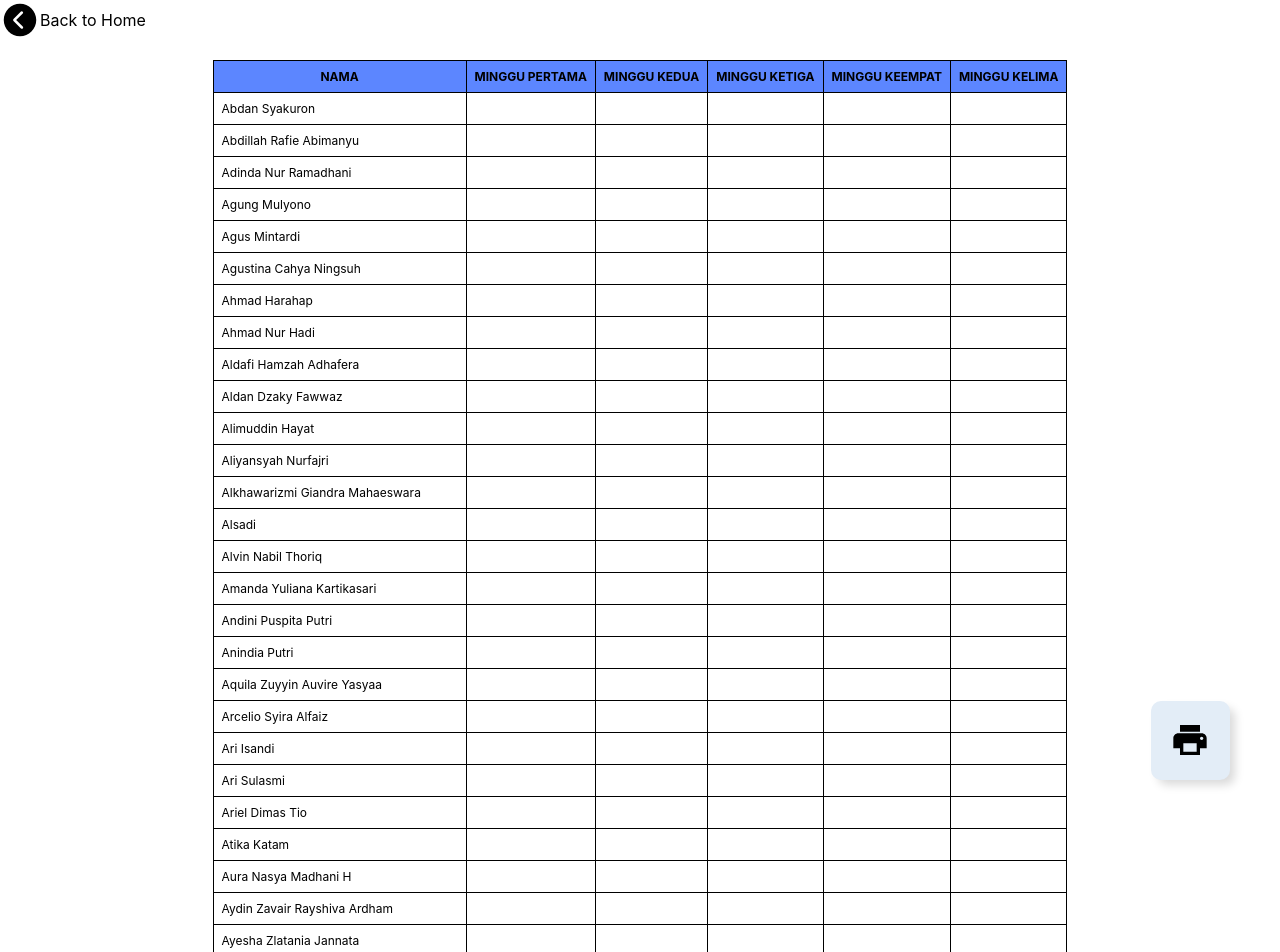
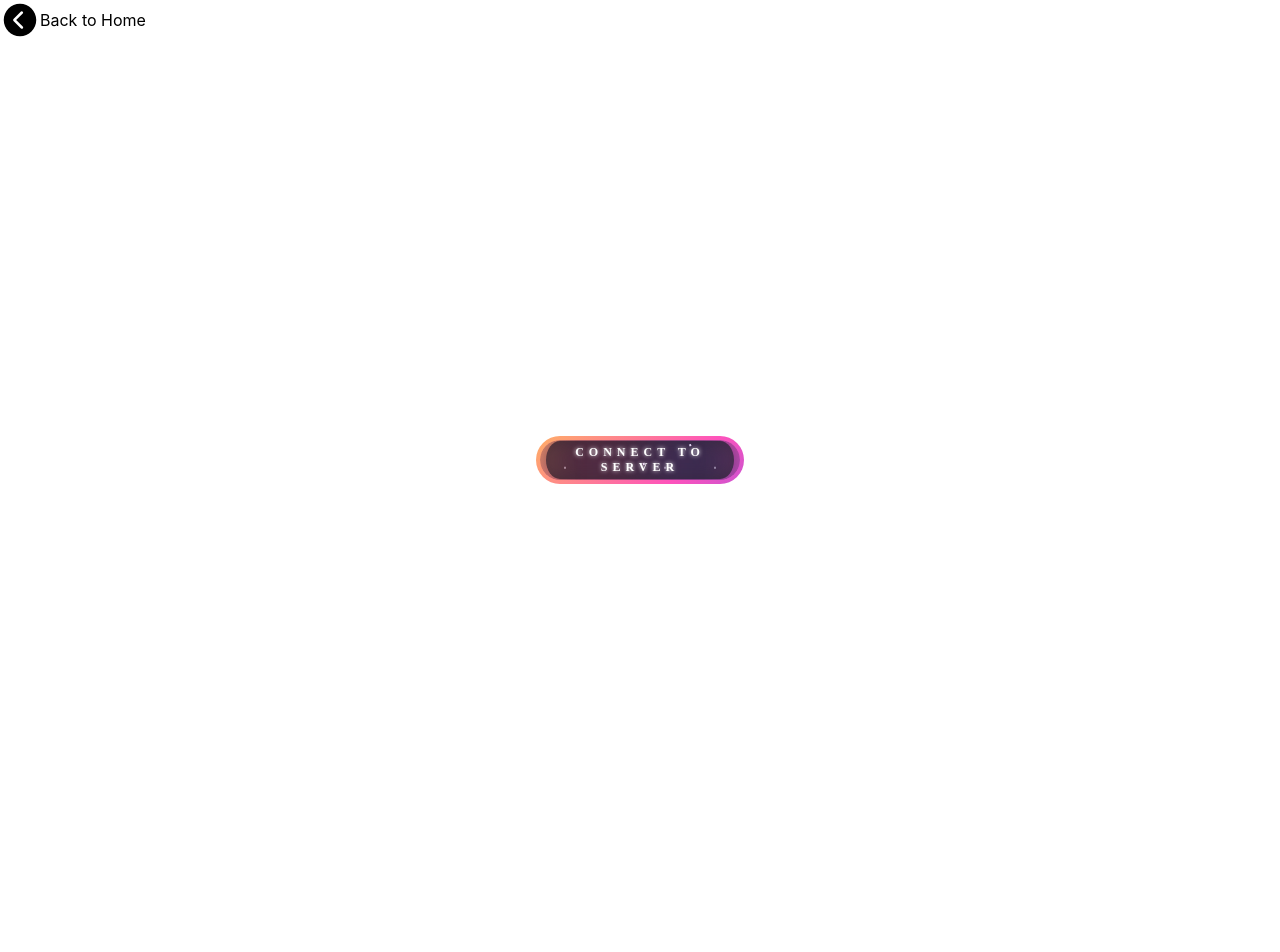
Before and after one commit to candrasdkd/kelapadua, a React (Create React App) app: page /sensus/1 in a window 1280 px wide. Shown: the top 952 px of the page. After the commit the page ends 860 px from the top, so only its background shows below. Built offline with nearby package versions, Linux system fonts and the light colour scheme.

Commit message:
add new table and logix

```diff
--- a/src/components/tableSensus.tsx
+++ b/src/components/tableSensus.tsx
@@ -2,20 +2,81 @@ import React, { LegacyRef, forwardRef } from 'react';
 
 interface TableProps {
     data: Array<any>;
+    kelompok: string | undefined,
     ref: LegacyRef<HTMLTableElement> | undefined;
 }
 
-const CustomTable: React.FC<TableProps> = forwardRef(({ data }, ref) => {
+const CustomTable: React.FC<TableProps> = forwardRef(({ data, kelompok }, ref) => {
     return (
-        <table ref={ref} style={{ borderCollapse: 'collapse', margin: 'auto' }}>
-            <thead>
-                <tr style={{ backgroundColor: "#5C86FF", border: '1px solid black' }}>
-                    <th style={{ border: '1px solid black', padding: '8px', fontSize: '12px' }}>NAMA</th>
-                    <th style={{ border: '1px solid black', padding: '8px', fontSize: '12px' }}>MINGGU PERTAMA</th>
-                    <th style={{ border: '1px solid black', padding: '8px', fontSize: '12px' }}>MINGGU KEDUA</th>
-                    <th style={{ border: '1px solid black', padding: '8px', fontSize: '12px' }}>MINGGU KETIGA</th>
-                    <th style={{ border: '1px solid black', padding: '8px', fontSize: '12px' }}>MINGGU KEEMPAT</th>
-                    <th style={{ border: '1px solid black', padding: '8px', fontSize: '12px' }}>MINGGU KELIMA</th>
+        // <table ref={ref} style={{ borderCollapse: 'collapse', margin: 'auto' }}>
+        //     <thead>
+        //         <tr style={{ backgroundColor: "#5C86FF", border: '1px solid black' }}>
+        //             <th style={{ border: '1px solid black', padding: '8px', fontSize: '12px' }}>NAMA</th>
+        //             <th style={{ border: '1px solid black', padding: '8px', fontSize: '12px' }}>MINGGU PERTAMA</th>
+        //             <th style={{ border: '1px solid black', padding: '8px', fontSize: '12px' }}>MINGGU KEDUA</th>
+        //             <th style={{ border: '1px solid black', padding: '8px', fontSize: '12px' }}>MINGGU KETIGA</th>
+        //             <th style={{ border: '1px solid black', padding: '8px', fontSize: '12px' }}>MINGGU KEEMPAT</th>
+        //             <th style={{ border: '1px solid black', padding: '8px', fontSize: '12px' }}>MINGGU KELIMA</th>
+        //         </tr>
+        //     </thead>
+        //     <tbody>
+        //         {data.length > 0 ? (
+        //             data.map((item, index) => (
+        //                 <tr key={index}>
+        //                     <td style={{ border: '1px solid black', padding: '8px', fontSize: '12px' }}>{item["NAMA"]}</td>
+        //                     <td style={{ border: '1px solid black', padding: '8px', fontSize: '12px' }}></td>
+        //                     <td style={{ border: '1px solid black', padding: '8px', fontSize: '12px' }}></td>
+        //                     <td style={{ border: '1px solid black', padding: '8px', fontSize: '12px' }}></td>
+        //                     <td style={{ border: '1px solid black', padding: '8px', fontSize: '12px' }}></td>
+        //                     <td style={{ border: '1px solid black', padding: '8px', fontSize: '12px' }}></td>
+        //                 </tr>
+        //             ))
+        //         ) : (
+        //             <tr>
+        //                 <td colSpan={6} style={{ border: '1px solid black', padding: '8px' }}>Data kosong</td>
+        //             </tr>
+        //         )}
+        //     </tbody>
+        // </table>
+        <div ref={ref}>
+
+            <table style={{ borderCollapse: 'collapse', margin: 'auto' }}>
+                <thead style={{}}>
+                    <tr>
+                        <th colSpan={11} style={{ textAlign: 'center', padding: '10px 0' }}>
+                            <h3 style={{ margin: 0 }}>ABSENSI PRIA PENGAJIAN DESA KELAPA DUA</h3>
+                            <h3 style={{ margin: 0 }}>KELOMPOK {kelompok}</h3>
+                        </th>
+                    </tr>
+                    <tr style={{ border: '1px solid black', backgroundColor: 'orange' }}>
+                        <th className='column' rowSpan={4}>Nama</th>
+                        <th className='column' style={{ borderLeft: '1px solid black' }} colSpan={10}>MINGGU KE</th>
+                    </tr>
+                    <tr style={{ border: '1px solid black', backgroundColor: 'orange' }}>
+                        <th className='column' style={{ borderLeft: '1px solid black', borderRight: '1px solid black' }} colSpan={2}>1</th>
+                        <th className='column' style={{ borderRight: '1px solid black' }} colSpan={2}>2</th>
+                        <th className='column' style={{ borderRight: '1px solid black' }} colSpan={2}>3</th>
+                        <th className='column' style={{ borderRight: '1px solid black' }} colSpan={2}>4</th>
+                        <th className='column' style={{ borderRight: '1px solid black' }} colSpan={2}>5</th>
+                    </tr>
+                    <tr style={{ border: '1px solid black', backgroundColor: 'orange' }}>
+                        <th className='column' style={{ fontSize: 14, textAlign: 'left', borderLeft: '1px solid black', borderRight: '1px solid black' }} colSpan={2}>Tgl:</th>
+                        <th className='column' style={{ fontSize: 14, textAlign: 'left', borderRight: '1px solid black' }} colSpan={2}>Tgl:</th>
+                        <th className='column' style={{ fontSize: 14, textAlign: 'left', borderRight: '1px solid black' }} colSpan={2}>Tgl:</th>
+                        <th className='column' style={{ fontSize: 14, textAlign: 'left', borderRight: '1px solid black' }} colSpan={2}>Tgl:</th>
+                        <th className='column' style={{ fontSize: 14, textAlign: 'left', borderRight: '1px solid black' }} colSpan={2}>Tgl:</th>
+                    </tr>
+                    <tr style={{ border: '1px solid black', backgroundColor: 'orange' }}>
+                        <th className='column' style={{ borderLeft: '1px solid black', borderRight: '1px solid black' }} >Jam</th>
+                        <th className='column' style={{ fontSize: 14, borderRight: '1px solid black' }} >Paraf</th>
+                        <th className='column' style={{ fontSize: 14, borderRight: '1px solid black' }} >Jam</th>
+                        <th className='column' style={{ fontSize: 14, borderRight: '1px solid black' }} >Paraf</th>
+                        <th className='column' style={{ fontSize: 14, borderRight: '1px solid black' }} >Jam</th>
+                        <th className='column' style={{ fontSize: 14, borderRight: '1px solid black' }} >Paraf</th>
+                        <th className='column' style={{ fontSize: 14, borderRight: '1px solid black' }} >Jam</th>
+                        <th className='column' style={{ fontSize: 14, borderRight: '1px solid black' }} >Paraf</th>
+                        <th className='column' style={{ fontSize: 14, borderRight: '1px solid black' }} >Jam</th>
+                        <th className='column' style={{ fontSize: 14, borderRight: '1px solid black' }} >Paraf</th>
                     </tr>
                 </thead>
                 <tbody>
@@ -23,6 +84,11 @@ const CustomTable: React.FC<TableProps> = forwardRef(({ data }, ref) => {
                         data.map((item, index) => (
                             <tr key={index}>
                                 <td style={{ border: '1px solid black', padding: '8px', fontSize: '12px' }}>{item["NAMA"]}</td>
+                                <td style={{ border: '1px solid black', padding: '8px', fontSize: '12px' }}></td>
+                                <td style={{ border: '1px solid black', padding: '8px', fontSize: '12px' }}></td>
+                                <td style={{ border: '1px solid black', padding: '8px', fontSize: '12px' }}></td>
+                                <td style={{ border: '1px solid black', padding: '8px', fontSize: '12px' }}></td>
+                                <td style={{ border: '1px solid black', padding: '8px', fontSize: '12px' }}></td>
                                 <td style={{ border: '1px solid black', padding: '8px', fontSize: '12px' }}></td>
                                 <td style={{ border: '1px solid black', padding: '8px', fontSize: '12px' }}></td>
                                 <td style={{ border: '1px solid black', padding: '8px', fontSize: '12px' }}></td>
@@ -37,6 +103,7 @@ const CustomTable: React.FC<TableProps> = forwardRef(({ data }, ref) => {
                     )}
                 </tbody>
             </table>
+        </div>
     );
 });
 
--- a/src/index.css
+++ b/src/index.css
@@ -15,7 +15,7 @@ code {
 .print-button {
   display: grid;
   place-items: center;
-  background: #e3edf7;
+  background: orange;
   padding: 1.4em;
   border-radius: 10px;
   color: rgb(0, 0, 0);
@@ -59,269 +59,116 @@ code {
 
 
 @media print {
-  th {
-    background-color: #5C86FF !important;
+  .column {
+    background-color: orange !important;
     print-color-adjust: exact;
     -webkit-print-color-adjust: exact;
+    display: table-cell !important;
   }
 }
 
-.typewriter {
-  --blue: #5C86FF;
-  --blue-dark: #275EFE;
-  --key: #fff;
-  --paper: #EEF0FD;
-  --text: #D3D4EC;
-  --tool: #FBC56C;
-  --duration: 3s;
+.glitch {
   position: relative;
-  -webkit-animation: bounce05 var(--duration) linear infinite;
-  animation: bounce05 var(--duration) linear infinite;
+  font-size: 25px;
+  font-weight: 700;
+  line-height: 1.2;
+  color: #fff;
+  letter-spacing: 5px;
+  z-index: 1;
+  animation: shift 1s ease-in-out infinite alternate;
 }
 
-.typewriter .slide {
-  width: 92px;
-  height: 20px;
-  border-radius: 3px;
-  margin-left: 14px;
-  transform: translateX(14px);
-  background: linear-gradient(var(--blue), var(--blue-dark));
-  -webkit-animation: slide05 var(--duration) ease infinite;
-  animation: slide05 var(--duration) ease infinite;
+.glitch:before,
+.glitch:after {
+  display: block;
+  content: attr(data-glitch);
+  position: absolute;
+  top: 0;
+  left: 0;
+  opacity: 0.8;
 }
 
-.typewriter .slide:before,
-.typewriter .slide:after,
-.typewriter .slide i:before {
-  content: "";
-  position: absolute;
-  background: var(--tool);
+.glitch:before {
+  animation: glitch 0.4s cubic-bezier(0.25, 0.46, 0.45, 0.94) both infinite;
+  color: #8b00ff;
+  z-index: -1;
 }
 
-.typewriter .slide:before {
-  width: 2px;
-  height: 8px;
-  top: 6px;
-  left: 100%;
+.glitch:after {
+  animation: glitch 0.4s cubic-bezier(0.25, 0.46, 0.45, 0.94) reverse both infinite;
+  color: #00e571;
+  z-index: -2;
 }
 
-.typewriter .slide:after {
-  left: 94px;
-  top: 3px;
-  height: 14px;
-  width: 6px;
-  border-radius: 3px;
+@keyframes glitch {
+  0% {
+    transform: translate(0);
   }
 
-.typewriter .slide i {
-  display: block;
-  position: absolute;
-  right: 100%;
-  width: 6px;
-  height: 4px;
-  top: 4px;
-  background: var(--tool);
+  20% {
+    transform: translate(-3px, 3px);
   }
 
-.typewriter .slide i:before {
-  right: 100%;
-  top: -2px;
-  width: 4px;
-  border-radius: 2px;
-  height: 14px;
+  40% {
+    transform: translate(-3px, -3px);
   }
 
-.typewriter .paper {
-  position: absolute;
-  left: 24px;
-  top: -26px;
-  width: 40px;
-  height: 46px;
-  border-radius: 5px;
-  background: var(--paper);
-  transform: translateY(46px);
-  -webkit-animation: paper05 var(--duration) linear infinite;
-  animation: paper05 var(--duration) linear infinite;
+  60% {
+    transform: translate(3px, 3px);
   }
 
-.typewriter .paper:before {
-  content: "";
-  position: absolute;
-  left: 6px;
-  right: 6px;
-  top: 7px;
-  border-radius: 2px;
-  height: 4px;
-  transform: scaleY(0.8);
-  background: var(--text);
-  box-shadow: 0 12px 0 var(--text), 0 24px 0 var(--text), 0 36px 0 var(--text);
+  80% {
+    transform: translate(3px, -3px);
   }
 
-.typewriter .keyboard {
-  width: 120px;
-  height: 56px;
-  margin-top: -10px;
-  z-index: 1;
-  position: relative;
-}
-
-.typewriter .keyboard:before,
-.typewriter .keyboard:after {
-  content: "";
-  position: absolute;
-}
-
-.typewriter .keyboard:before {
-  top: 0;
-  left: 0;
-  right: 0;
-  bottom: 0;
-  border-radius: 7px;
-  background: linear-gradient(135deg, var(--blue), var(--blue-dark));
-  transform: perspective(10px) rotateX(2deg);
-  transform-origin: 50% 100%;
-}
-
-.typewriter .keyboard:after {
-  left: 2px;
-  top: 25px;
-  width: 11px;
-  height: 4px;
-  border-radius: 2px;
-  box-shadow: 15px 0 0 var(--key), 30px 0 0 var(--key), 45px 0 0 var(--key), 60px 0 0 var(--key), 75px 0 0 var(--key), 90px 0 0 var(--key), 22px 10px 0 var(--key), 37px 10px 0 var(--key), 52px 10px 0 var(--key), 60px 10px 0 var(--key), 68px 10px 0 var(--key), 83px 10px 0 var(--key);
-  -webkit-animation: keyboard05 var(--duration) linear infinite;
-  animation: keyboard05 var(--duration) linear infinite;
-}
-
-@keyframes bounce05 {
-
-  85%,
-  92%,
-  100% {
-    transform: translateY(0);
-  }
-
-  89% {
-    transform: translateY(-4px);
-  }
-
-  95% {
-    transform: translateY(2px);
+  to {
+    transform: translate(0);
   }
 }
 
-@keyframes slide05 {
-  5% {
-    transform: translateX(14px);
+@keyframes shift {
+
+  0%,
+  40%,
+  44%,
+  58%,
+  61%,
+  65%,
+  69%,
+  73%,
+  100% {
+    transform: skewX(0deg);
   }
 
-  15%,
-  30% {
-    transform: translateX(6px);
+  41% {
+    transform: skewX(10deg);
   }
 
-  40%,
-  55% {
-    transform: translateX(0);
+  42% {
+    transform: skewX(-10deg);
   }
 
-  65%,
-  70% {
-    transform: translateX(-4px);
+  59% {
+    transform: skewX(40deg) skewY(10deg);
   }
 
-  80%,
-  89% {
-    transform: translateX(-12px);
+  60% {
+    transform: skewX(-40deg) skewY(-10deg);
   }
 
-  100% {
-    transform: translateX(14px);
+  63% {
+    transform: skewX(10deg) skewY(-5deg);
+  }
+
+  70% {
+    transform: skewX(-50deg) skewY(-20deg);
+  }
+
+  71% {
+    transform: skewX(10deg) skewY(-10deg);
   }
 }
 
-@keyframes paper05 {
-  5% {
-    transform: translateY(46px);
-  }
-
-  20%,
-  30% {
-    transform: translateY(34px);
-  }
-
-  40%,
-  55% {
-    transform: translateY(22px);
-  }
-
-  65%,
-  70% {
-    transform: translateY(10px);
-  }
-
-  80%,
-  85% {
-    transform: translateY(0);
-  }
-
-  92%,
-  100% {
-    transform: translateY(46px);
-  }
-}
-
-@keyframes keyboard05 {
-
-  5%,
-  12%,
-  21%,
-  30%,
-  39%,
-  48%,
-  57%,
-  66%,
-  75%,
-  84% {
-    box-shadow: 15px 0 0 var(--key), 30px 0 0 var(--key), 45px 0 0 var(--key), 60px 0 0 var(--key), 75px 0 0 var(--key), 90px 0 0 var(--key), 22px 10px 0 var(--key), 37px 10px 0 var(--key), 52px 10px 0 var(--key), 60px 10px 0 var(--key), 68px 10px 0 var(--key), 83px 10px 0 var(--key);
-  }
-
-  9% {
-    box-shadow: 15px 2px 0 var(--key), 30px 0 0 var(--key), 45px 0 0 var(--key), 60px 0 0 var(--key), 75px 0 0 var(--key), 90px 0 0 var(--key), 22px 10px 0 var(--key), 37px 10px 0 var(--key), 52px 10px 0 var(--key), 60px 10px 0 var(--key), 68px 10px 0 var(--key), 83px 10px 0 var(--key);
-  }
-
-  18% {
-    box-shadow: 15px 0 0 var(--key), 30px 0 0 var(--key), 45px 0 0 var(--key), 60px 2px 0 var(--key), 75px 0 0 var(--key), 90px 0 0 var(--key), 22px 10px 0 var(--key), 37px 10px 0 var(--key), 52px 10px 0 var(--key), 60px 10px 0 var(--key), 68px 10px 0 var(--key), 83px 10px 0 var(--key);
-  }
-
-  27% {
-    box-shadow: 15px 0 0 var(--key), 30px 0 0 var(--key), 45px 0 0 var(--key), 60px 0 0 var(--key), 75px 0 0 var(--key), 90px 0 0 var(--key), 22px 12px 0 var(--key), 37px 10px 0 var(--key), 52px 10px 0 var(--key), 60px 10px 0 var(--key), 68px 10px 0 var(--key), 83px 10px 0 var(--key);
-  }
-
-  36% {
-    box-shadow: 15px 0 0 var(--key), 30px 0 0 var(--key), 45px 0 0 var(--key), 60px 0 0 var(--key), 75px 0 0 var(--key), 90px 0 0 var(--key), 22px 10px 0 var(--key), 37px 10px 0 var(--key), 52px 12px 0 var(--key), 60px 12px 0 var(--key), 68px 12px 0 var(--key), 83px 10px 0 var(--key);
-  }
-
-  45% {
-    box-shadow: 15px 0 0 var(--key), 30px 0 0 var(--key), 45px 0 0 var(--key), 60px 0 0 var(--key), 75px 0 0 var(--key), 90px 2px 0 var(--key), 22px 10px 0 var(--key), 37px 10px 0 var(--key), 52px 10px 0 var(--key), 60px 10px 0 var(--key), 68px 10px 0 var(--key), 83px 10px 0 var(--key);
-  }
-
-  54% {
-    box-shadow: 15px 0 0 var(--key), 30px 2px 0 var(--key), 45px 0 0 var(--key), 60px 0 0 var(--key), 75px 0 0 var(--key), 90px 0 0 var(--key), 22px 10px 0 var(--key), 37px 10px 0 var(--key), 52px 10px 0 var(--key), 60px 10px 0 var(--key), 68px 10px 0 var(--key), 83px 10px 0 var(--key);
-  }
-
-  63% {
-    box-shadow: 15px 0 0 var(--key), 30px 0 0 var(--key), 45px 0 0 var(--key), 60px 0 0 var(--key), 75px 0 0 var(--key), 90px 0 0 var(--key), 22px 10px 0 var(--key), 37px 10px 0 var(--key), 52px 10px 0 var(--key), 60px 10px 0 var(--key), 68px 10px 0 var(--key), 83px 12px 0 var(--key);
-  }
-
-  72% {
-    box-shadow: 15px 0 0 var(--key), 30px 0 0 var(--key), 45px 2px 0 var(--key), 60px 0 0 var(--key), 75px 0 0 var(--key), 90px 0 0 var(--key), 22px 10px 0 var(--key), 37px 10px 0 var(--key), 52px 10px 0 var(--key), 60px 10px 0 var(--key), 68px 10px 0 var(--key), 83px 10px 0 var(--key);
-  }
-
-  81% {
-    box-shadow: 15px 0 0 var(--key), 30px 0 0 var(--key), 45px 0 0 var(--key), 60px 0 0 var(--key), 75px 0 0 var(--key), 90px 0 0 var(--key), 22px 10px 0 var(--key), 37px 12px 0 var(--key), 52px 10px 0 var(--key), 60px 10px 0 var(--key), 68px 10px 0 var(--key), 83px 10px 0 var(--key);
-  }
-}
 
 .cards {
   display: flex;
@@ -380,7 +227,176 @@ code {
   transform: scale(1.1, 1.1);
 }
 
-.cards:hover > .card:not(:hover) {
+.cards:hover>.card:not(:hover) {
   filter: blur(10px);
   transform: scale(0.9, 0.9);
 }
+
+.btn {
+  display: flex;
+  justify-content: center;
+  align-items: center;
+  width: 13rem;
+  overflow: hidden;
+  height: 3rem;
+  background-size: 300% 300%;
+  backdrop-filter: blur(1rem);
+  border-radius: 5rem;
+  transition: 0.5s;
+  animation: gradient_301 5s ease infinite;
+  border: double 4px transparent;
+  background-image: linear-gradient(#212121, #212121), linear-gradient(137.48deg, #ffdb3b 10%, #FE53BB 45%, #8F51EA 67%, #0044ff 87%);
+  background-origin: border-box;
+  background-clip: content-box, border-box;
+}
+
+#container-stars {
+  position: absolute;
+  z-index: -1;
+  width: 100%;
+  height: 100%;
+  overflow: hidden;
+  transition: 0.5s;
+  backdrop-filter: blur(1rem);
+  border-radius: 5rem;
+}
+
+strong {
+  z-index: 2;
+  font-family: 'Avalors Personal Use';
+  font-size: 12px;
+  letter-spacing: 5px;
+  color: #FFFFFF;
+  text-shadow: 0 0 4px white;
+}
+
+#glow {
+  position: absolute;
+  display: flex;
+  width: 12rem;
+}
+
+.circle {
+  width: 100%;
+  height: 30px;
+  filter: blur(2rem);
+  animation: pulse_3011 4s infinite;
+  z-index: -1;
+}
+
+.circle:nth-of-type(1) {
+  background: rgba(254, 83, 186, 0.636);
+}
+
+.circle:nth-of-type(2) {
+  background: rgba(142, 81, 234, 0.704);
+}
+
+.btn:hover #container-stars {
+  z-index: 1;
+  background-color: #212121;
+}
+
+.btn:hover {
+  transform: scale(1.1)
+}
+
+.btn:active {
+  border: double 4px #FE53BB;
+  background-origin: border-box;
+  background-clip: content-box, border-box;
+  animation: none;
+}
+
+.btn:active .circle {
+  background: #FE53BB;
+}
+
+#stars {
+  position: relative;
+  background: transparent;
+  width: 200rem;
+  height: 200rem;
+}
+
+#stars::after {
+  content: "";
+  position: absolute;
+  top: -10rem;
+  left: -100rem;
+  width: 100%;
+  height: 100%;
+  animation: animStarRotate 90s linear infinite;
+}
+
+#stars::after {
+  background-image: radial-gradient(#ffffff 1px, transparent 1%);
+  background-size: 50px 50px;
+}
+
+#stars::before {
+  content: "";
+  position: absolute;
+  top: 0;
+  left: -50%;
+  width: 170%;
+  height: 500%;
+  animation: animStar 60s linear infinite;
+}
+
+#stars::before {
+  background-image: radial-gradient(#ffffff 1px, transparent 1%);
+  background-size: 50px 50px;
+  opacity: 0.5;
+}
+
+@keyframes animStar {
+  from {
+    transform: translateY(0);
+  }
+
+  to {
+    transform: translateY(-135rem);
+  }
+}
+
+@keyframes animStarRotate {
+  from {
+    transform: rotate(360deg);
+  }
+
+  to {
+    transform: rotate(0);
+  }
+}
+
+@keyframes gradient_301 {
+  0% {
+    background-position: 0% 50%;
+  }
+
+  50% {
+    background-position: 100% 50%;
+  }
+
+  100% {
+    background-position: 0% 50%;
+  }
+}
+
+@keyframes pulse_3011 {
+  0% {
+    transform: scale(0.75);
+    box-shadow: 0 0 0 0 rgba(0, 0, 0, 0.7);
+  }
+
+  70% {
+    transform: scale(1);
+    box-shadow: 0 0 0 10px rgba(0, 0, 0, 0);
+  }
+
+  100% {
+    transform: scale(0.75);
+    box-shadow: 0 0 0 0 rgba(0, 0, 0, 0);
+  }
+}
--- a/src/pages/sensus/sensus.tsx
+++ b/src/pages/sensus/sensus.tsx
@@ -6,14 +6,20 @@ import { MdPrint } from "react-icons/md";
 import { IoChevronBackCircle } from "react-icons/io5";
 import { useParams } from 'react-router-dom';
 import { Link } from 'react-router-dom';
-
+interface DataItem {
+    UUID: string;
+    NAMA: string;
+    KELOMPOK: string;
+    // Add other fields as necessary
+}
 
 const PDFGenerator = () => {
     const { id } = useParams();
     const componentRef = useRef<HTMLTableElement>(null);
     const onBeforeGetContentResolve = useRef<Function | null>(null);
-    const [loading, setLoading] = useState(false);
-    const [showPrint, setShowPrint] = useState(false)
+    const [data, setData] = useState<DataItem[]>([]);
+    const [loading, setLoading] = useState<boolean>(false);
+    const [showPrint, setShowPrint] = useState<boolean>(false)
     const [text, setText] = useState("teks lama membosankan");
 
     const handleAfterPrint = useCallback(() => {
@@ -61,12 +67,32 @@ const PDFGenerator = () => {
             </button>
         </div>
     }
-    const filteredData = DATA.filter(item => item.KELOMPOK === `Kelompok ${id}`);
+    const handleDownload = (() => {
+        setLoading(true)
+        fetch('https://sheetdb.io/api/v1/uijf2hx2kvi0k')
+            .then((response) => {
+                if (!response.ok) {
+                    throw new Error('Network response was not ok');
+                }
+                return response.json();
+            })
+            .then((data) => {
+                let filteredData = data.filter((item: DataItem) => item.KELOMPOK === `Kelompok ${id}`);
+                setData(filteredData);
+                setLoading(false);
+            })
+            .catch((error) => {
+                setLoading(false);
+            });
+    });
+
     return (
         <div>
             <Link to="/" style={{ textDecoration: 'none', color: '#000', marginBottom: '20px', display: 'flex', alignItems: 'center' }}>
                 <IoChevronBackCircle size={40} />Back to Home
             </Link>
+            {data.length > 0 ?
+                <>
                     <ReactToPrint
                         content={reactToPrintContent}
                         documentTitle="NamaBerkasKeren"
@@ -76,15 +102,28 @@ const PDFGenerator = () => {
                         removeAfterPrint
                         trigger={reactToPrintTrigger}
                     />
+                    <SensusTable ref={componentRef} kelompok={id} data={data.sort((a, b) => a.NAMA.localeCompare(b.NAMA))} />
+                </> :
+                <div style={{ height: window.innerHeight, display: 'flex', justifyContent: 'center', alignItems: 'center' }}>
+                    <button className="btn" type="button" onClick={() => handleDownload()}>
+                        <strong>CONNECT TO SERVER</strong>
+                        <div id="container-stars">
+                            <div id="stars"></div>
+                        </div>
+
+                        <div id="glow">
+                            <div className="circle"></div>
+                            <div className="circle"></div>
+                        </div>
+                    </button>
+                </div>
+            }
             {loading && <div className="loading-overlay" style={{ position: 'fixed', top: 0, left: 0, width: '100%', height: '100%', backgroundColor: 'rgba(0, 0, 0, 0.5)', display: 'flex', justifyContent: 'center', alignItems: 'center' }}>
-
-                <div className="typewriter">
-                    <div className="slide"><i></i></div>
-                    <div className="paper"></div>
-                    <div className="keyboard"></div>
+                <div className="loader">
+                    <div data-glitch="Loading..." className="glitch">Loading...</div>
                 </div>
             </div>}
-            <SensusTable ref={componentRef} data={filteredData.sort((a, b) => a.NAMA.localeCompare(b.NAMA))} />
+
         </div>
 
     );
```
Lines whose indentation alone changed are shown as unchanged.
